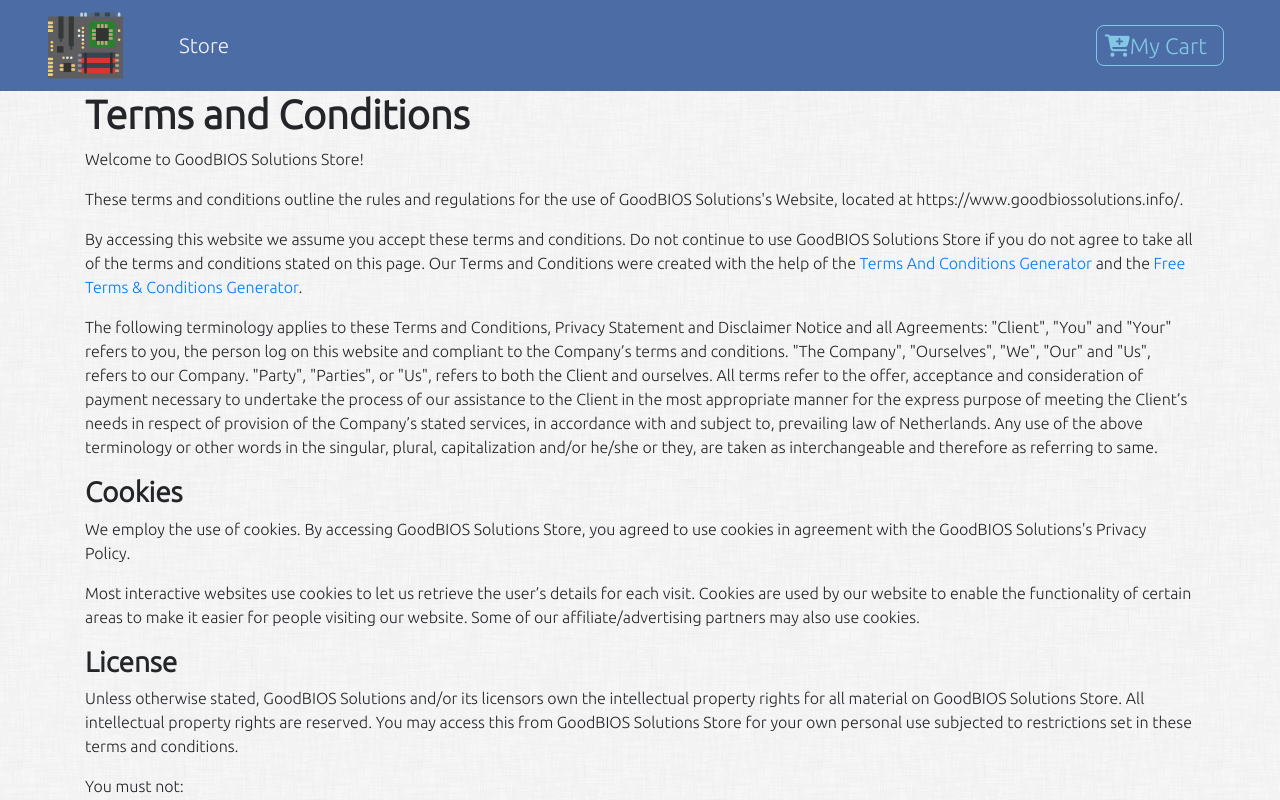
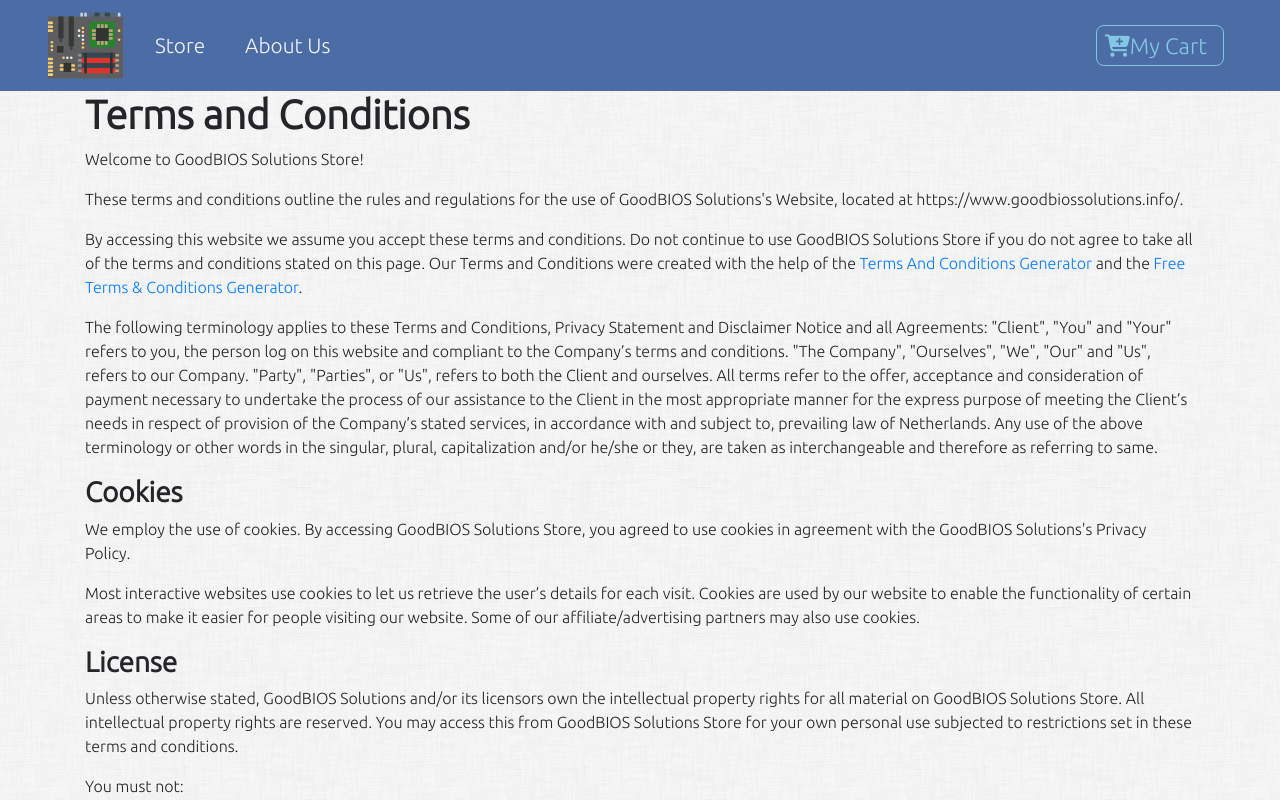
Before and after one commit to esmith1412/goodbios-solutions-store, a React (Create React App) app: page /terms in a window 1280 px wide. Shown: the top 800 px of the page. Built offline with nearby package versions, Linux system fonts and the light colour scheme; a web font is replaced by a local one.

Commit message:
Moved About Us link to navigation bar, instead of footer

```diff
--- a/src/components/Footer.js
+++ b/src/components/Footer.js
@@ -24,11 +24,6 @@
             </Link>
           </section>
           <section>
-            <Link to="/about">
-              <a href="">About Us</a>
-            </Link>
-          </section>
-          <section>
             <Link to="/terms">
               <a href="">Terms and Conditions</a>
             </Link>
--- a/src/components/NavBar.js
+++ b/src/components/NavBar.js
@@ -20,18 +20,17 @@
             cart.forEach(product => totalQuantity += product.count)
 
             return (
-              <NavWrapper
-                className="navbar navbar-expand-sm navbar-dark px-sm-5"
-              >
+              <NavWrapper className="navbar navbar-expand-sm px-sm-5">
                 {/*
                   Icons made by <a href="https://www.flaticon.com/authors/smashicons" title="Smashicons">Smashicons</a> from <a href="https://www.flaticon.com/" title="Flaticon">www.flaticon.com</a>
                 */}
-                <Link to="/">
-                  <img src={logo} alt="store" height="75" width="75" />
-                </Link>
+                <img src={logo} alt="store" height="75" width="75" />
                 <ul className="navbar-nav align-items-center">
-                  <li className="nav-item ml-5">
+                  <li className="nav-item ml-4">
                     <Link to="/" className="nav-link">Store</Link>
+                  </li>
+                  <li className="nav-item ml-4">
+                    <Link to="/about" className="nav-link">About Us</Link>
                   </li>
                 </ul>
                 <Link to="/cart" className="ml-auto">
```
